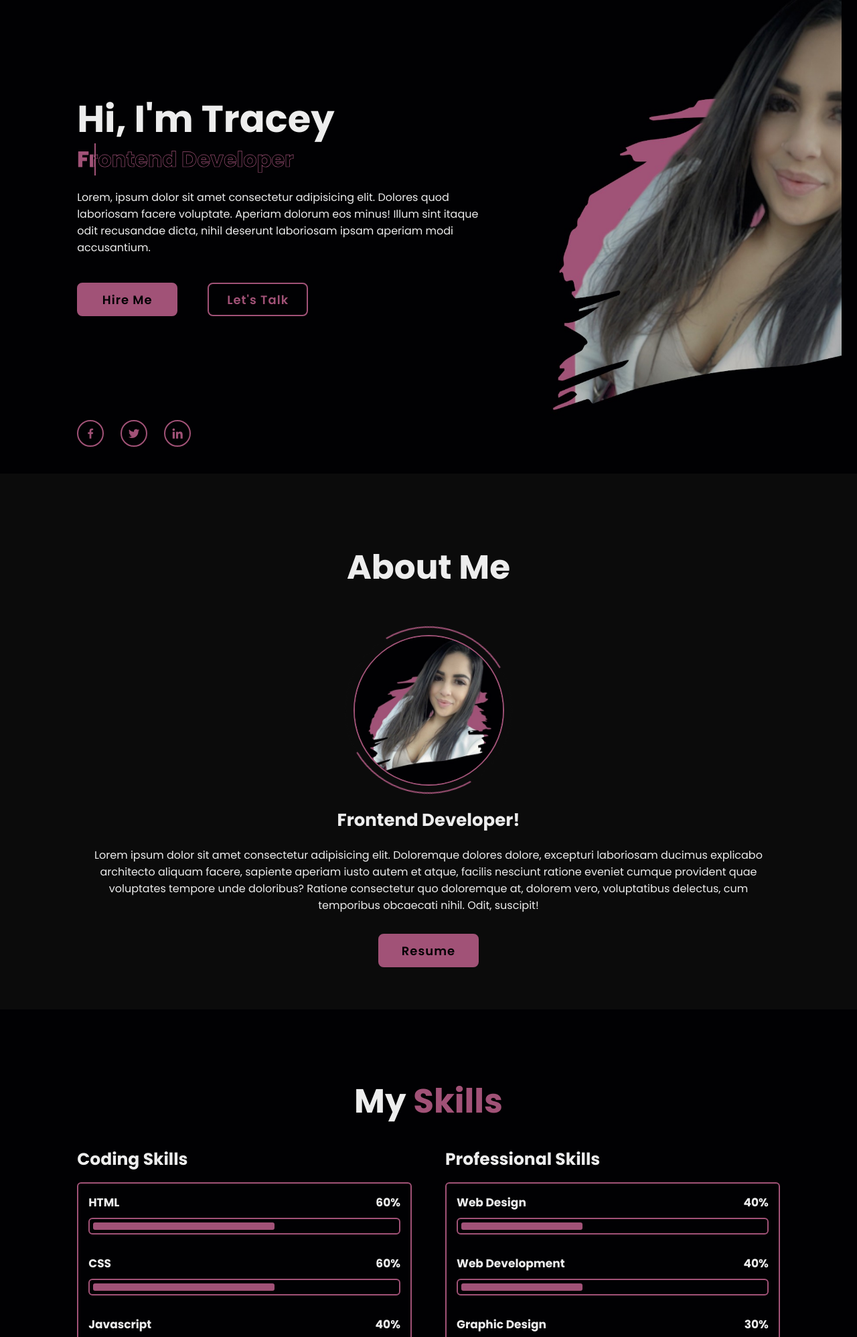
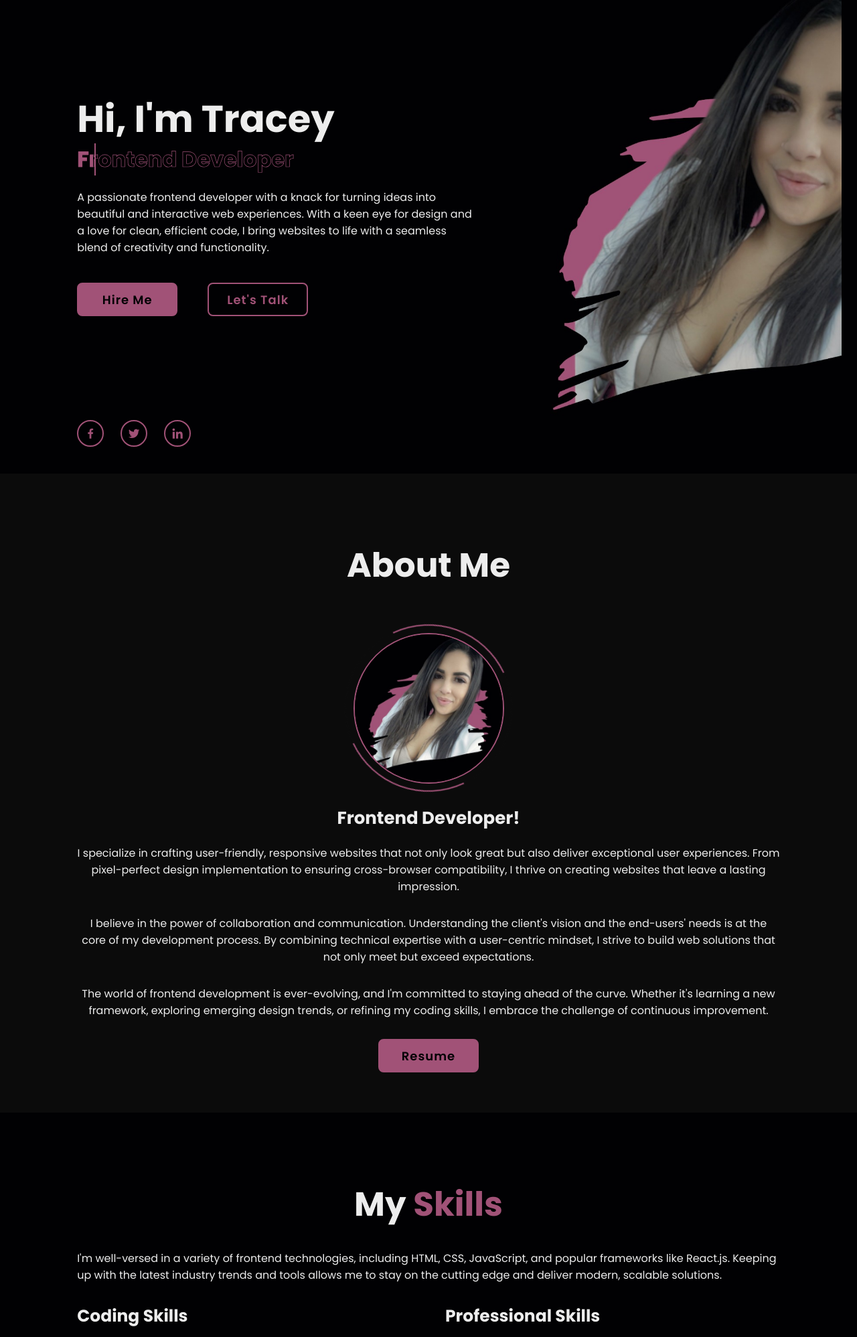
Before and after one commit to tleanne1/dev.portfolio, a plain HTML site: page index.html in a window 1280 px wide. Shown: the part 93-2089 px from the top of the page at 67% size. Drawn offline with nearby package versions, Linux system fonts and the light colour scheme.

Commit message:
Updated P content for all sections

```diff
--- a/index.html
+++ b/index.html
@@ -49,10 +49,9 @@
           <span class="animate" style="--i: 3"></span>
         </div>
         <p>
-          Lorem, ipsum dolor sit amet consectetur adipisicing elit. Dolores quod
-          laboriosam facere voluptate. Aperiam dolorum eos minus! Illum sint
-          itaque odit recusandae dicta, nihil deserunt laboriosam ipsam aperiam
-          modi accusantium.
+          A passionate frontend developer with a knack for turning ideas into beautiful and interactive web experiences.
+          With a keen eye for design and a love for clean, efficient code, I bring websites to life with a seamless
+          blend of creativity and functionality.
           <span class="animate" style="--i: 4"></span>
         </p>
 
@@ -87,12 +86,21 @@
       <div class="about-content">
         <h3>Frontend Developer!</h3>
         <p>
-          Lorem ipsum dolor sit amet consectetur adipisicing elit. Doloremque
-          dolores dolore, excepturi laboriosam ducimus explicabo architecto
-          aliquam facere, sapiente aperiam iusto autem et atque, facilis
-          nesciunt ratione eveniet cumque provident quae voluptates tempore unde
-          doloribus? Ratione consectetur quo doloremque at, dolorem vero,
-          voluptatibus delectus, cum temporibus obcaecati nihil. Odit, suscipit!
+          I specialize in crafting user-friendly, responsive websites that not only look great
+          but also deliver exceptional user experiences. From pixel-perfect design implementation
+          to ensuring cross-browser compatibility, I thrive on creating websites that leave
+          a lasting impression.
+        </p>
+        <p>
+          I believe in the power of collaboration and communication. Understanding the client's
+          vision and the end-users' needs is at the core of my development process. By combining
+          technical expertise with a user-centric mindset, I strive to build web solutions that
+          not only meet but exceed expectations.
+        </p>
+        <p>
+          The world of frontend development is ever-evolving, and I'm committed to staying ahead
+          of the curve. Whether it's learning a new framework, exploring emerging design trends,
+          or refining my coding skills, I embrace the challenge of continuous improvement.
         </p>
 
         <div class="btn-box btns">
@@ -104,6 +112,9 @@
     <!-- skills section design -->
     <section class="skills" id="skills">
       <h2 class="heading">My <span>Skills</span></h2>
+      <p>I'm well-versed in a variety of frontend technologies, including HTML, CSS, JavaScript,
+        and popular frameworks like React.js. Keeping up with the latest industry trends and tools
+        allows me to stay on the cutting edge and deliver modern, scalable solutions.</p>
 
       <div class="skills-row">
         <div class="skills-column">
@@ -179,6 +190,10 @@
     <!-- projects section design -->
     <section class="project" id="project">
       <h2 class="heading">Latest <span>Projects</span></h2>
+      <p>I've had the pleasure of working on diverse projects, ranging from e-commerce platforms to
+        portfolio websites. Each project is an opportunity to showcase my creativity and problem-solving
+        skills, and I take pride in delivering results that align with both aesthetic and functional
+        goals.</p>
 
       <div class="project-container">
         <div class="project-box">
@@ -250,6 +265,11 @@
     <!-- contact section design -->
     <section class="contact" id="contact">
       <h2 class="heading">Contact <span>Me!</span></h2>
+      <p>
+        I'm always open to new opportunities and collaborations. If you have a project in
+        mind or simply want to discuss the latest developments in the world of frontend,
+        feel free to reach out. Let's create something amazing together!
+      </p>
 
       <form action="#">
         <div class="input-box">
@@ -287,7 +307,7 @@
     <!-- footer design -->
     <footer class="footer">
       <div class="footer-text">
-        <p>Copyright &copy; 2023 by t.leanne | All Rights Resserved.</p>
+        <p>Designed and Coded by t.leanne | 2023</p>
 
 
       </div>
--- a/style.css
+++ b/style.css
@@ -353,6 +353,11 @@ span {
   background: var(--bg-color);
 }
 
+.skills p {
+  font-size: 1.6rem;
+  margin: 2rem 0 3rem;
+}
+
 .skills .skills-row {
   display: flex;
   flex-wrap: wrap;
@@ -468,6 +473,11 @@ span {
   background: var(--second-bg-color);
 }
 
+.project p {
+  font-size: 1.6rem;
+  margin: 2rem 0 3rem;
+}
+
 .project-container {
   display: grid;
   grid-template-columns: repeat(3, 1fr);
@@ -539,6 +549,11 @@ span {
 .contact {
   min-height: auto;
   padding-bottom: 7rem;
+}
+
+.contact p {
+  font-size: 1.6rem;
+  margin: 2rem 0 3rem;
 }
 
 .contact form {
```
